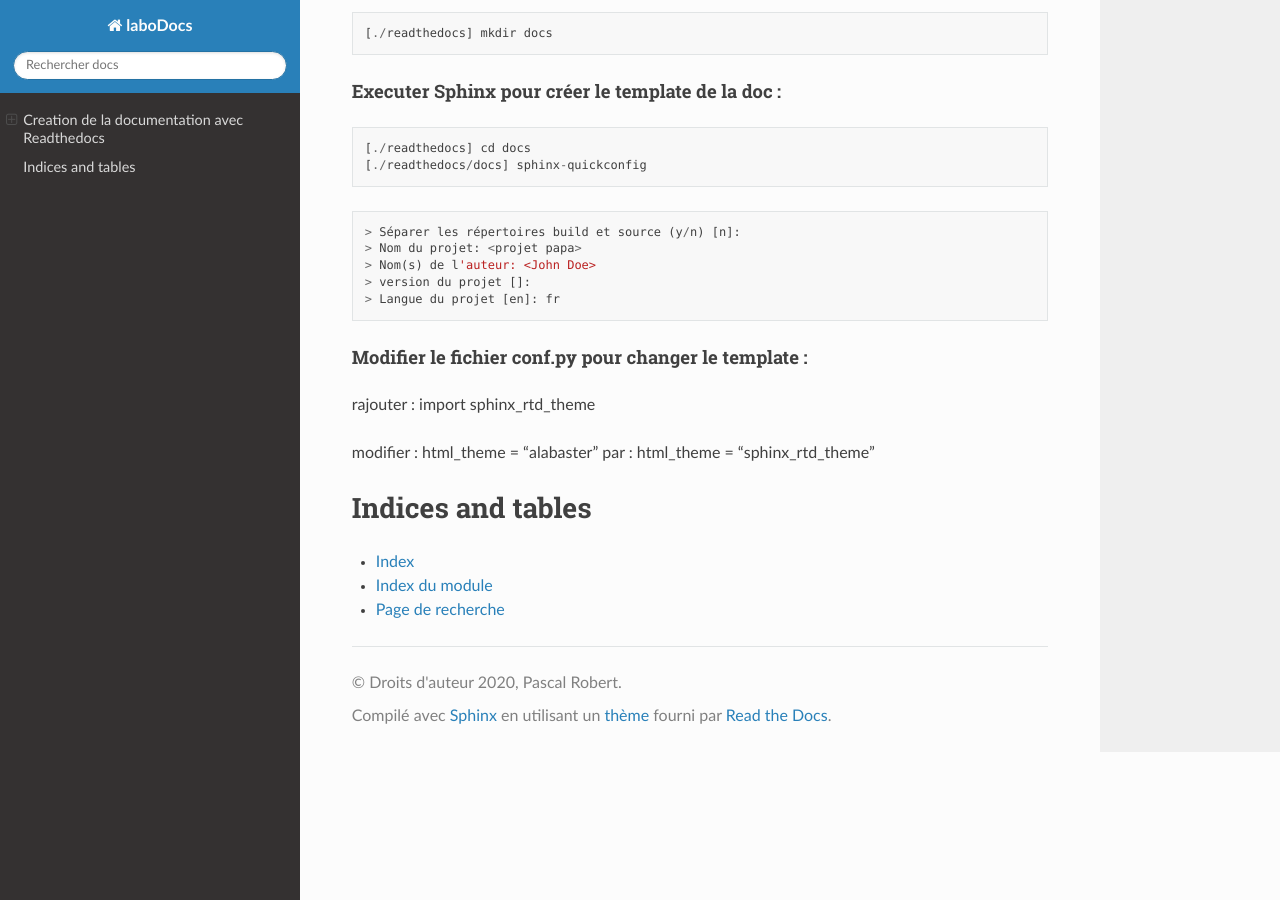
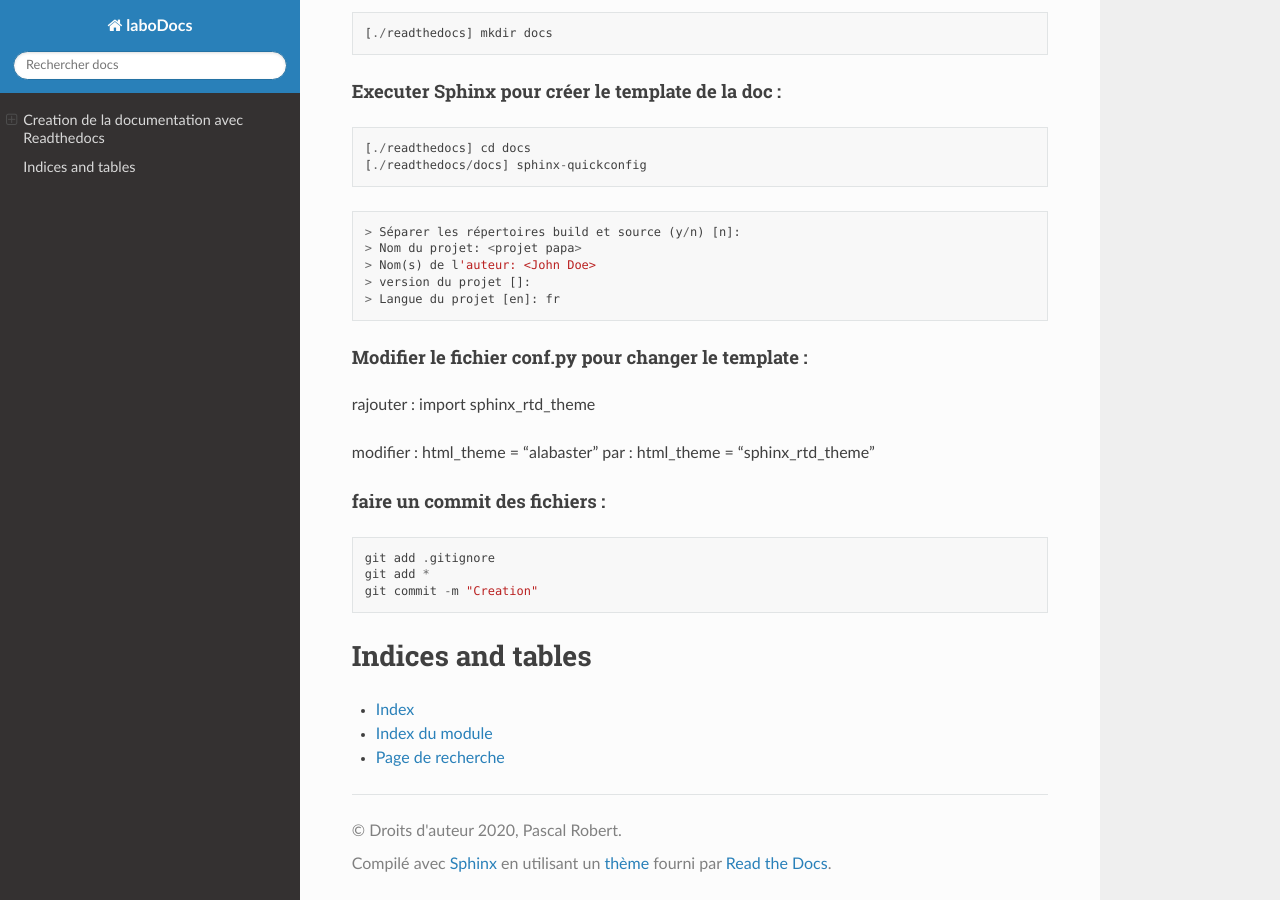
Before and after one commit to ROBERTPASCAL/LaboDocs, a Sphinx documentation site: the page built from docs/index.rst, in a window 1280 px wide and 900 px high, scrolled down 828 px. Built offline with Sphinx 7.4.7 and the Read the Docs theme 2.0.0, drawn with Linux system fonts in a browser that asks for light colours.

Commit message:
Update index.rst

```diff
--- a/docs/index.rst
+++ b/docs/index.rst
@@ -65,6 +65,13 @@ rajouter : import sphinx_rtd_theme
 modifier : html_theme = 'alabaster'
 par : html_theme = 'sphinx_rtd_theme'
 
+faire un commit des fichiers :
+""""""""""""""""""""""""""""""
+::
+
+    git add .gitignore
+    git add *
+    git commit -m "Creation"
 
 
 .. toctree::
```
